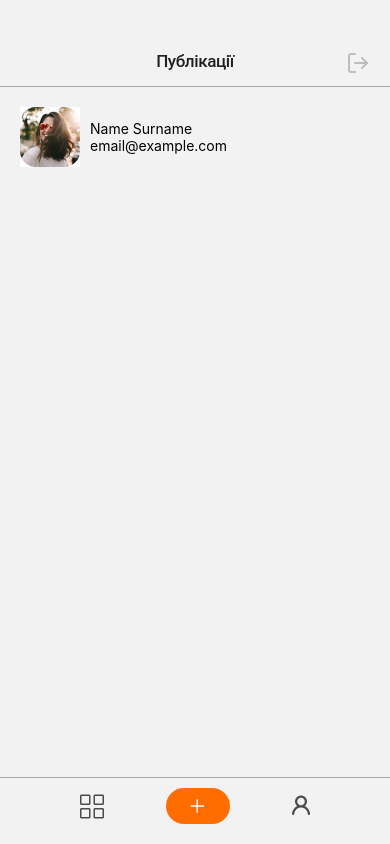
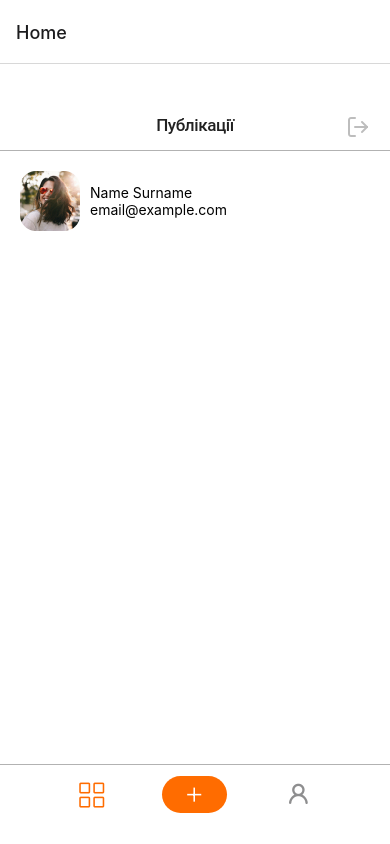
Before and after one commit to IhorKulinskyi/AwesomeProject, a React Native app: screen /Home in a window 390 px wide. Built offline with nearby package versions, Linux system fonts and the light colour scheme.

Commit message:
bottomNav

```diff
--- a/App.js
+++ b/App.js
@@ -4,8 +4,9 @@ import { createStackNavigator } from "@react-navigation/stack";
 import RegistrationScreen from "./Screens/RegistrationScreen";
 import LoginScreen from "./Screens/LoginScreen";
 import CreatePostScreen from "./Screens/CreatePostScreen";
-import Home from "./Screens/Home";
-import Profile from "./Screens/Profile";
+import Home from "./Screens/HomeScreen";
+import Profile from "./Screens/ProfileScreen";
+import BottomTab from "./Components/BottomTab";
 
 export default function App() {
   const MainStack = createStackNavigator();
@@ -14,7 +15,7 @@ export default function App() {
       <MainStack.Navigator initialRouteName="Login">
         <MainStack.Screen
           name="Home"
-          component={Home}
+          component={BottomTab}
           options={{
             headerShown: false,
           }}
@@ -33,7 +34,7 @@ export default function App() {
             headerShown: false,
           }}
         />
-        <MainStack.Screen
+        {/* <MainStack.Screen
           name="CreatePost"
           component={CreatePostScreen}
           options={{
@@ -46,7 +47,7 @@ export default function App() {
           options={{
             headerShown: false,
           }}
-        />
+        /> */}
       </MainStack.Navigator>
     </NavigationContainer>
   );
--- /dev/null
+++ b/Components/BottomTab.jsx
@@ -0,0 +1,75 @@
+import { StyleSheet, View } from "react-native";
+import { createBottomTabNavigator } from "@react-navigation/bottom-tabs";
+import { Ionicons, SimpleLineIcons, Octicons } from "@expo/vector-icons";
+import ProfileScreen from "../Screens/ProfileScreen";
+import CreatePostsScreen from "../Screens/CreatePostScreen";
+import HomeScreen from "../Screens/HomeScreen";
+
+const Tab = createBottomTabNavigator();
+
+const BottomTab = () => {
+  return (
+    <Tab.Navigator
+      screenOptions={{
+        tabBarShowLabel: false,
+        tabBarActiveTintColor: "#FF6C00",
+        tabBarStyle: {
+          borderTopWidth: 0.5,
+          borderTopColor: "#0000004D",
+          backgroundColor: "#FFF",
+          paddingBottom: 20,
+          paddingHorizontal: 40,
+          height: 80,
+        },
+      }}
+    >
+      <Tab.Screen
+        name="Home"
+        component={HomeScreen}
+        options={{
+          tabBarIcon: ({ size, color }) => (
+            <SimpleLineIcons name="grid" size={size} color={color} />
+          ),
+          tabBarAccessibilityLabel: "Home",
+        }}
+      ></Tab.Screen>
+      <Tab.Screen
+        name="CreatePost"
+        component={CreatePostsScreen}
+        options={{
+          tabBarIcon: ({ size }) => (
+            <View style={styles.addIconWrapper}>
+              <Ionicons name="add" size={size} color="#FFF" />
+            </View>
+          ),
+          tabBarAccessibilityLabel: "CreatePost",
+          tabBarActiveTintColor: "#FFF",
+        }}
+      ></Tab.Screen>
+      <Tab.Screen
+        name="Profile"
+        component={ProfileScreen}
+        options={{
+          tabBarIcon: ({ size, color }) => (
+            <Octicons name="person" size={size} color={color} />
+          ),
+          tabBarAccessibilityLabel: "Profile",
+        }}
+      ></Tab.Screen>
+    </Tab.Navigator>
+  );
+};
+
+export default BottomTab;
+
+const styles = StyleSheet.create({
+  addIconWrapper: {
+    borderRadius: 25,
+    backgroundColor: "#FF6C00",
+    display: "flex",
+    justifyContent: "center",
+    alignItems: "center",
+    paddingHorizontal: 20,
+    paddingVertical: 5,
+  },
+});
--- a/Screens/CreatePostScreen.jsx
+++ b/Screens/CreatePostScreen.jsx
@@ -30,7 +30,7 @@ const CreatePostsScreen = () => {
             <TouchableOpacity
               style={styles.arrowBackIcon}
               onPress={() => {
-                navigation.navigate("Home");
+                navigation.goBack();
               }}
             >
               <Ionicons name="arrow-back" size={24} color="black" />
@@ -85,6 +85,7 @@ const styles = StyleSheet.create({
     flex: 1,
     flexDirection: "column",
     justifyContent: "space-between",
+    backgroundColor: "#FFF",
   },
   header: {
     paddingTop: 50,
--- a/Screens/Home.jsx
+++ b/Screens/HomeScreen.jsx
@@ -6,10 +6,10 @@ import {
   Feather,
 } from "@expo/vector-icons";
 import { useNavigation } from "@react-navigation/native";
-import { createBottomTabNavigator } from "@react-navigation/bottom-tabs";
 import userPhoto from "../img/User.jpg";
+import BottomTab from "../Components/BottomTab";
 
-const Home = () => {
+const HomeScreen = () => {
   const navigation = useNavigation();
 
   return (
@@ -34,7 +34,7 @@ const Home = () => {
           </View>
         </View>
       </View>
-      <View style={styles.footer}>
+      {/* <View style={styles.footer}>
         <TouchableOpacity>
           <SimpleLineIcons name="grid" size={24} color="#212121CC" />
         </TouchableOpacity>
@@ -49,12 +49,12 @@ const Home = () => {
         </TouchableOpacity>
         <TouchableOpacity
           onPress={() => {
-            navigation.navigate("Profile");
+            navigation.navigate("ProfileScreen");
           }}
         >
           <Octicons name="person" size={24} color="#212121CC" />
         </TouchableOpacity>
-      </View>
+      </View> */}
     </View>
   );
 };
@@ -64,6 +64,7 @@ const styles = StyleSheet.create({
     flex: 1,
     flexDirection: "column",
     justifyContent: "space-between",
+    backgroundColor: "#FFF",
   },
   header: {
     paddingTop: 50,
@@ -119,4 +120,4 @@ const styles = StyleSheet.create({
   },
 });
 
-export default Home;
+export default HomeScreen;
--- a/Screens/LoginScreen.jsx
+++ b/Screens/LoginScreen.jsx
@@ -43,7 +43,7 @@ const LoginScreen = () => {
       return;
     }
 
-    Alert.alert("Login Success", "User logedd in successfully!");
+    // Alert.alert("Login Success", "User logedd in successfully!");
     resetForm();
     console.log(`email: ${email}`);
     navigation.navigate("Home");
--- a/Screens/Profile.jsx
+++ b/Screens/ProfileScreen.jsx
@@ -16,7 +16,7 @@ import {
 } from "@expo/vector-icons";
 import { useNavigation } from "@react-navigation/native";
 
-const Profile = () => {
+const ProfileScreen = () => {
   const navigation = useNavigation();
   return (
     <ImageBackground
@@ -39,7 +39,7 @@ const Profile = () => {
         </View>
         <Text style={styles.title}>UserName</Text>
       </View>
-      <View style={styles.footer}>
+      {/* <View style={styles.footer}>
         <TouchableOpacity onPress={()=>{navigation.navigate("Home")}}>
           <SimpleLineIcons name="grid" size={24} color="#212121CC" />
         </TouchableOpacity>
@@ -59,7 +59,7 @@ const Profile = () => {
         >
           <Octicons name="person" size={24} color="#212121CC" />
         </TouchableOpacity>
-      </View>
+      </View> */}
     </ImageBackground>
   );
 };
@@ -133,4 +133,4 @@ const styles = StyleSheet.create({
   },
 });
 
-export default Profile;
+export default ProfileScreen;
```
